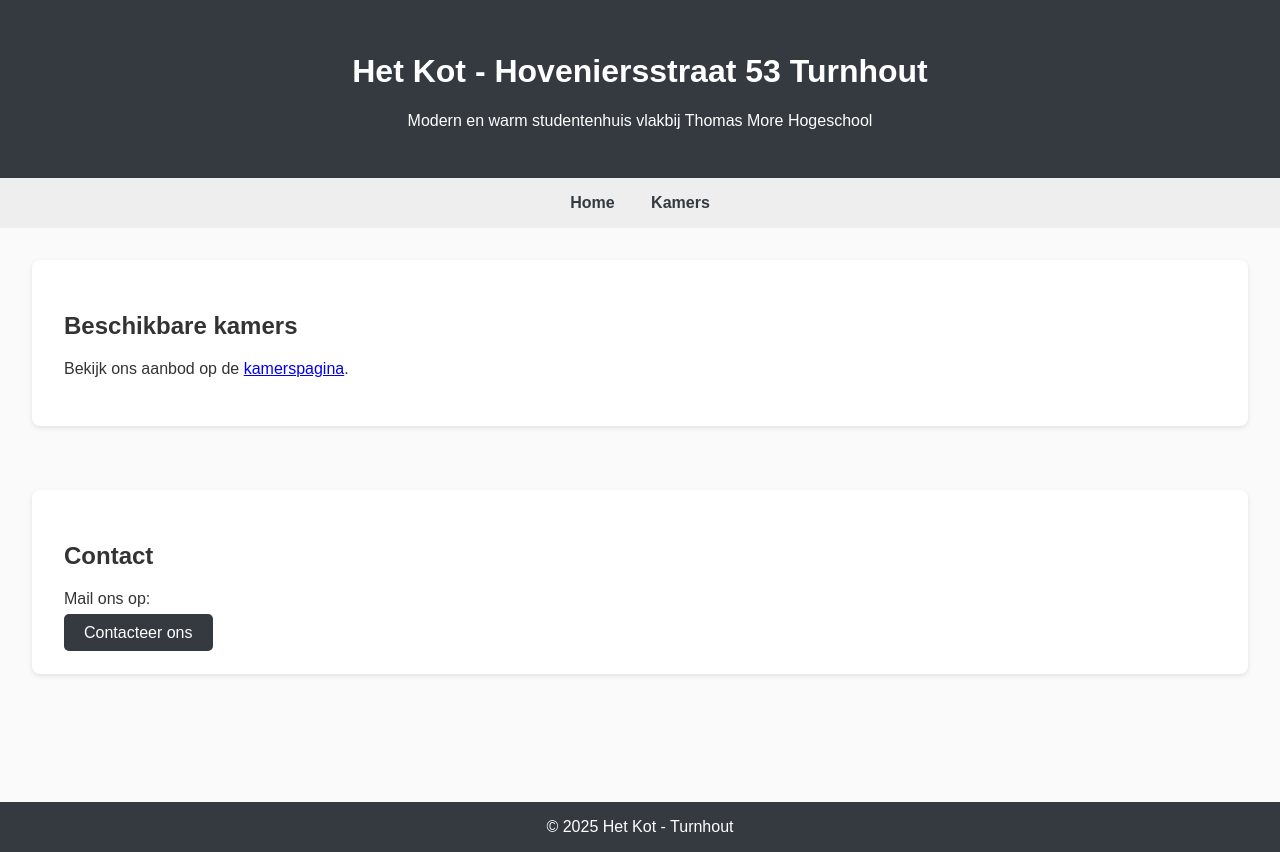
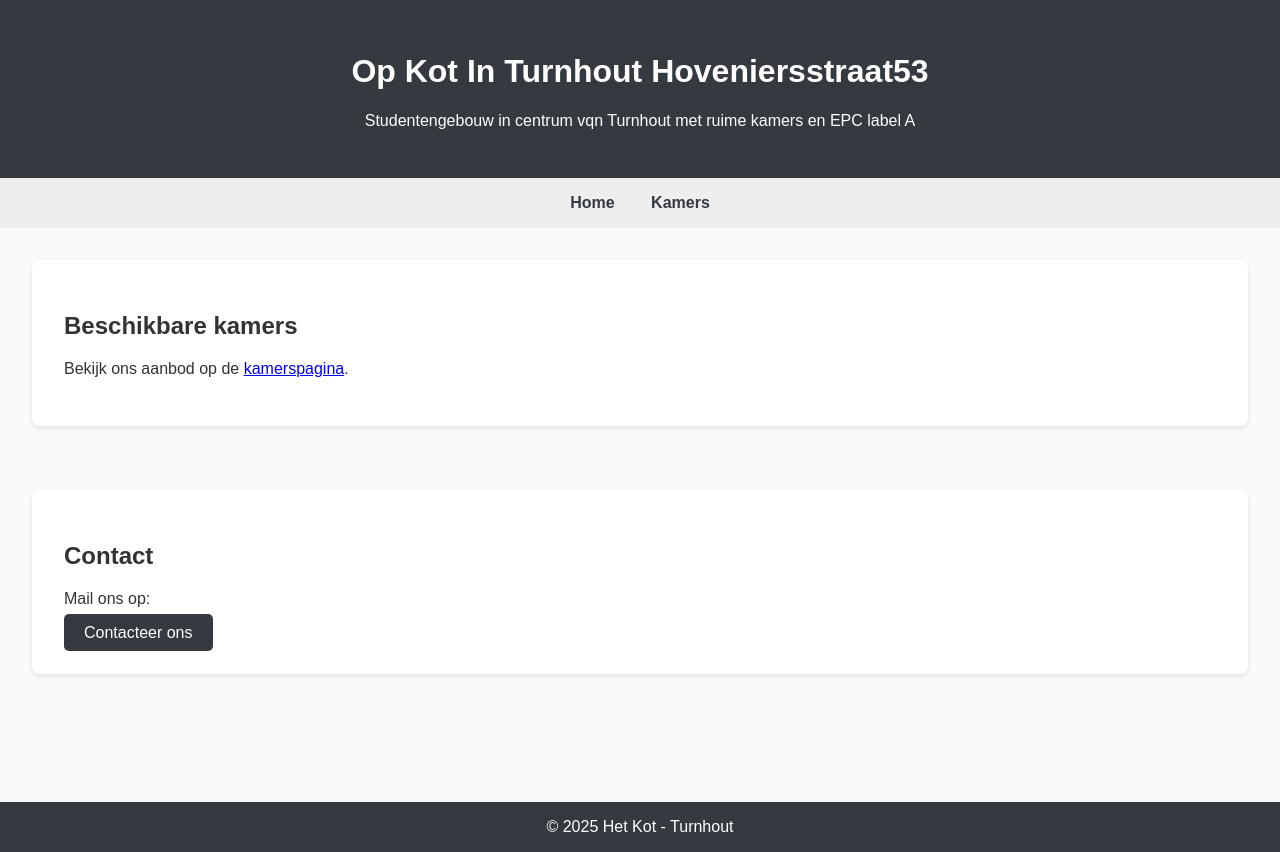
Before and after one commit to Hoveniersstraat53/Op-Kot-In-Turnhout-Hoveniesstraat53, a plain HTML site: page index.html in a window 1280 px wide. Drawn offline with Linux system fonts and the light colour scheme.

Commit message:
Update index.html

```diff
--- a/index.html
+++ b/index.html
@@ -3,7 +3,7 @@
 <head>
     <meta charset="UTF-8">
     <meta name="viewport" content="width=device-width, initial-scale=1.0">
-    <title>Op Kot In Turnhout Hoveniersstraat53</title>
+    <title>Op Kot In Turnhout Hoveniersstraat53 - SITE NOG IN AANBOUW </title>
     <style>
         body { font-family: Arial, sans-serif; margin: 0; padding: 0; background-color: #fafafa; color: #333; }
         header { background-color: #343a40; color: white; padding: 2rem; text-align: center; }
@@ -18,8 +18,8 @@
 </head>
 <body>
 <header>
-    <h1>Het Kot - Hoveniersstraat 53 Turnhout</h1>
-    <p>Modern en warm studentenhuis vlakbij Thomas More Hogeschool</p>
+    <h1>Op Kot In Turnhout Hoveniersstraat53</h1>
+    <p>Studentengebouw in centrum vqn Turnhout met ruime kamers en EPC label A</p>
 </header>
 <nav>
     <a href="index.html">Home</a>
```
